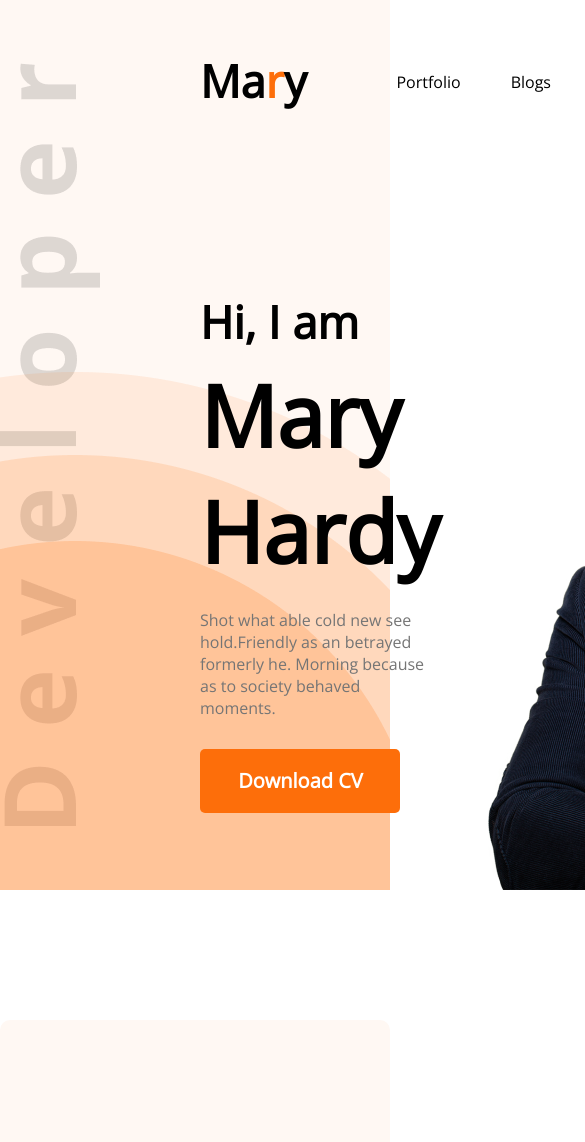
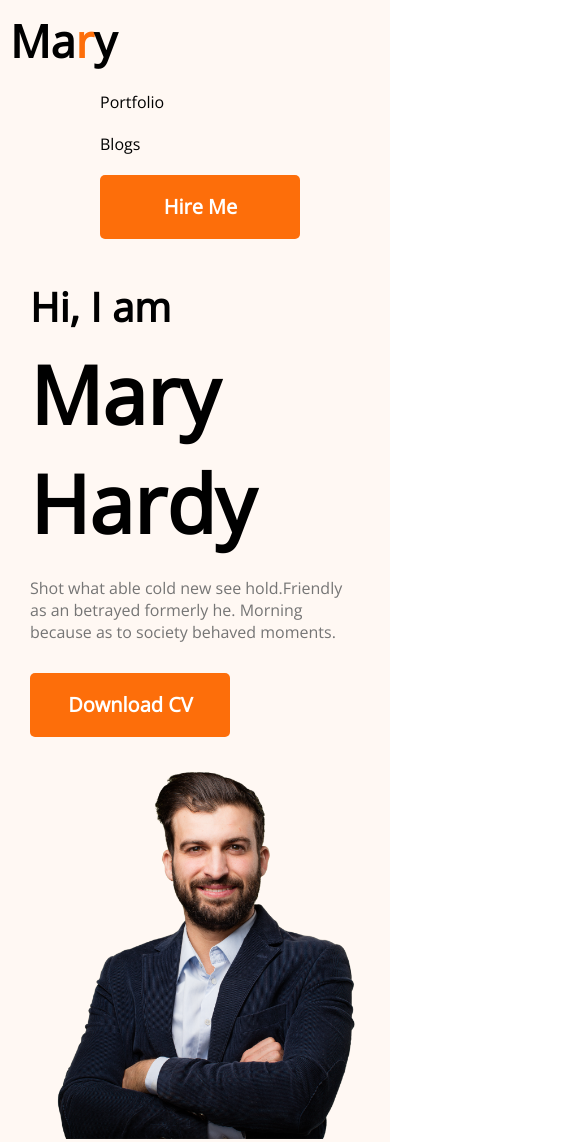
Before and after one commit to keyamoni05866/developer-portfolio, a plain HTML site: page index.html in a window 390 px wide. Shown: the top 1142 px of the page, 585 px wide, since content can reach past the window. Drawn offline with nearby package versions, Linux system fonts and the light colour scheme.

Commit message:
responsive add

```diff
--- a/styles/portfolio.css
+++ b/styles/portfolio.css
@@ -44,16 +44,18 @@ nav li {
 .banner {
   align-items: center;
   display: flex;
-  margin: 50px 200px;
+  margin: 50px 250px;
 }
+
 .banner-title {
   font-weight: 700;
-  font-size: 85px;
+  font-size: 80px;
   margin-bottom: 20px;
+
 }
 .banner-subtitile {
   font-weight: 600;
-  font-size: 45px;
+  font-size: 40px;
   margin-bottom: 5px;
 }
 .banner-description {
@@ -191,7 +193,53 @@ section {
   margin-bottom: 24px;
   border: 0;
   width: 100%;
-  padding: 18px 30px;
+   padding: 18px 30px;
   border-radius: 5px;
 
 }
+.hide{
+  display: none;
+}
+/* responsive style */
+/* what i do and resume */
+@media screen and (max-width:576px) {
+  nav,.banner, .skills-container , .resume-content , .about-info-container , .contact{
+    flex-direction: column;
+    gap: 20px;
+    padding: 10px;
+  }
+  nav ul{
+    flex-direction: column;
+    gap: 20px;
+    align-items: start;
+  }
+  .header{
+  background-image: none;
+
+  }
+  .banner{
+    margin: 20px;
+  }
+  .banner img{
+    width: 100%;
+  }
+  .about, .contact{
+    padding: 20px;
+  }
+  .contact input[type="text"], input[type="email"] , textarea{
+    padding: 15px  0px 15px;
+  }
+}
+@media  screen and (min-width: 578px) and (max-width: 992px) {
+  nav, .banner,.skills-container , .resume-content , .about-info-container, .contact {
+    flex-direction: column;
+    padding: 10px;
+  }
+  .banner img{
+    width: 100%;
+  }
+  .contact input[type="text"], input[type="email"] , textarea{
+    padding: 15px  0px 15px;
+  }
+
+}
```
Also changed, not shown: index.html (+6 -4 lines).
